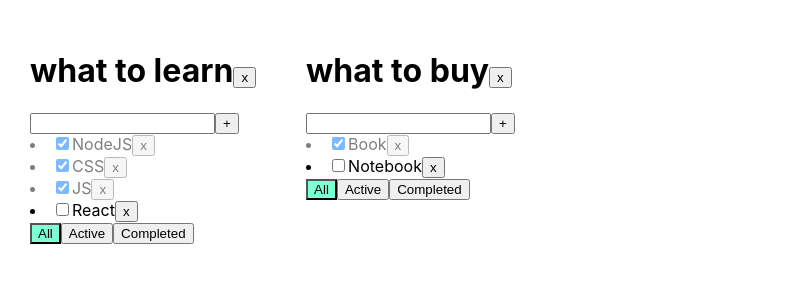
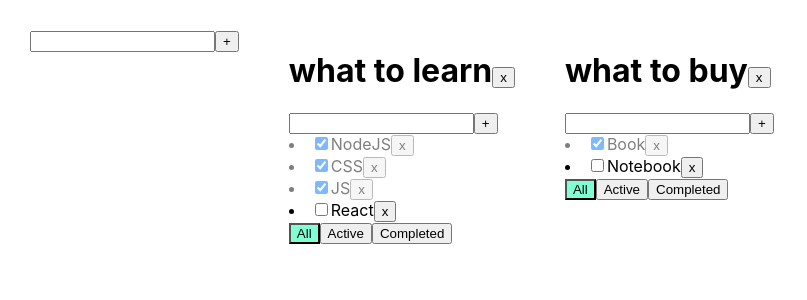
Before and after one commit to Yura574/todolist1, a React (Create React App) app: page / in a window 1280 px wide. Shown: the top 300 px of the page, without its empty margins (0-807 px from the left). Built offline with nearby package versions, Linux system fonts and the light colour scheme.

Commit message:
lesson 6 part 1

```diff
--- /dev/null
+++ b/src/AddItemForm.tsx
@@ -0,0 +1,36 @@
+import React, {ChangeEvent, KeyboardEvent, useState} from "react";
+
+
+type AddItemFormType ={
+    addItem: (title: string) => void
+
+}
+export function AddItemForm (props: AddItemFormType) {
+    const [title, setTitle] = useState<string>('')
+    const [error, setError] = useState<string | null>(null)
+    const addTask = () => {
+        if (title.trim() !== '') {
+            props.addItem(title.trim())
+            setTitle('')
+        } else {
+            setError('Title is required')
+        }
+    }
+    const onKeyPressHandler = (e: KeyboardEvent<HTMLInputElement>) => {
+        setError(null)
+        if (e.charCode === 13) {
+            addTask()
+        }
+    }
+    const onChangeHandler = (e: ChangeEvent<HTMLInputElement>) => setTitle(e.currentTarget.value)
+    return(
+        <div>
+            <input type="text" value={title} onChange={onChangeHandler}
+                   onKeyPress={onKeyPressHandler}
+                   className={error ? 'error-input' : ''}/>
+            <button onClick={addTask}>+</button>
+            {error && <div
+                className={error ? 'error-message' : ''}>{error}</div>}
+        </div>
+    )
+}
--- a/src/App.tsx
+++ b/src/App.tsx
@@ -1,7 +1,8 @@
 import React, {useState} from 'react';
 import './App.css';
-import {TodoList} from "./TodoListType";
+import {PropsType, TodoList} from "./TodoListType";
 import {v1} from "uuid";
+import {AddItemForm} from "./AddItemForm";
 
 export type FilterValueType = 'all' | 'completed' | 'active'
 type TodolistType = {
@@ -10,17 +11,21 @@ type TodolistType = {
     filter: FilterValueType
 }
 
+type TasksStateType ={
+[key: string]: Array<PropsType>
+}
+
 function App() {
 
     let todolistId1 = v1()
     let todolistId2 = v1()
 
-    let [todolist, setTodolist] = useState<Array<TodolistType>>([
+    let [todolists, setTodolist] = useState<Array<TodolistType>>([
         {id: todolistId1, title: 'what to learn', filter: 'all'},
         {id: todolistId2, title: 'what to buy', filter: 'all'}
     ])
 
-    let [tasks, setTasks] = useState({
+    let [tasks, setTasks] = useState<TasksStateType>({
             [todolistId1]: [
                 {id: v1(), title: 'NodeJS', isDone: true},
                 {id: v1(), title: 'CSS', isDone: true},
@@ -35,7 +40,7 @@ function App() {
     )
 
     function removeTodolist(todolistId: string) {
-        let todo = todolist.filter(tl => tl.id !== todolistId)
+        let todo = todolists.filter(tl => tl.id !== todolistId)
         setTodolist(todo)
     }
 
@@ -53,10 +58,10 @@ function App() {
     }
 
     function changeFilter(value: FilterValueType, todolistId: string) {
-        let todo = todolist.find(tl => tl.id === todolistId)
+        let todo = todolists.find(tl => tl.id === todolistId)
         if (todo) {
             todo.filter = value
-            setTodolist([...todolist])
+            setTodolist([...todolists])
         }
 
     }
@@ -71,11 +76,21 @@ function App() {
 
     }
 
+    function addTodolist (title: string) {
+        const todolist: TodolistType = {
+            id: v1(), title: title, filter: 'all'
+        }
+        setTodolist([todolist, ...todolists])
+
+
+        setTasks({...tasks, [todolist.id]: []})
+    }
 
     return (
         <div className="App">
+            <AddItemForm addItem={addTodolist}/>
             {
-                todolist.map((tl) => {
+                todolists.map((tl) => {
                     let taskForTodoList = tasks[tl.id];
 
                     if (tl.filter === 'completed') {
--- a/src/TodoListType.tsx
+++ b/src/TodoListType.tsx
@@ -1,5 +1,6 @@
-import React, {ChangeEvent, KeyboardEvent, useState} from "react";
+import React, {ChangeEvent} from "react";
 import {FilterValueType} from "./App";
+import {AddItemForm} from "./AddItemForm";
 
 export type  PropsType = {
     id: string,
@@ -11,8 +12,8 @@ type TodoListType = {
     title: string,
     tasks: Array<PropsType>
     removeTask: (id: string, todolistId: string) => void
-    changeFilter: (value: FilterValueType, todolistId:string) => void
-    addNewTask: (title: string, todolistId:string) => void
+    changeFilter: (value: FilterValueType, todolistId: string) => void
+    addNewTask: (title: string, todolistId: string) => void
     changeTaskStatus: (taskId: string, isDone: boolean, todolistId: string) => void
     filter: FilterValueType
     id: string
@@ -22,27 +23,12 @@ type TodoListType = {
 
 export function TodoList(props: TodoListType) {
 
-    const [title, setTitle] = useState<string>('')
-    const [error, setError] = useState<string | null>(null)
-    const addTask = () => {
-        if (title.trim() !== '') {
-            props.addNewTask(title.trim(), props.id)
-            setTitle('')
-        } else {
-            setError('Title is required')
-        }
-    }
-    const onKeyPressHandler = (e: KeyboardEvent<HTMLInputElement>) => {
-      setError(null)
-        if (e.charCode === 13) {
-            addTask()
-        }
-    }
-    const onChangeHandler = (e: ChangeEvent<HTMLInputElement>) => setTitle(e.currentTarget.value)
+
     const setFilterAll = () => props.changeFilter('all', props.id)
     const setFilterActive = () => props.changeFilter('active', props.id)
     const setFilterCompleted = () => props.changeFilter('completed', props.id)
     const task = props.tasks.map(t => {
+        debugger
         const deleteTask = () => {
             props.removeTask(t.id, props.id)
         }
@@ -64,19 +50,16 @@ export function TodoList(props: TodoListType) {
         )
     })
 
+    const addTask = (title: string) => {
+        props.addNewTask(title, props.id)
+    }
     return (
 
         <div>
-            <h1>{props.title}<button onClick={() => props.removeTodolist(props.id)}>x</button></h1>
-            <div>
-                <input type="text" value={title} onChange={onChangeHandler}
-                       onKeyPress={onKeyPressHandler}
-                       className={error ? 'error-input' : ''}/>
-                <button onClick={addTask}>+</button>
-
-            </div>
-            {error && <span
-                className={error ? 'error-message' : ''}>{error}</span>}
+            <h1>{props.title}
+                <button onClick={() => props.removeTodolist(props.id)}>x</button>
+            </h1>
+            <AddItemForm addItem={addTask} />
 
             <div>{task}</div>
             <div>
```
